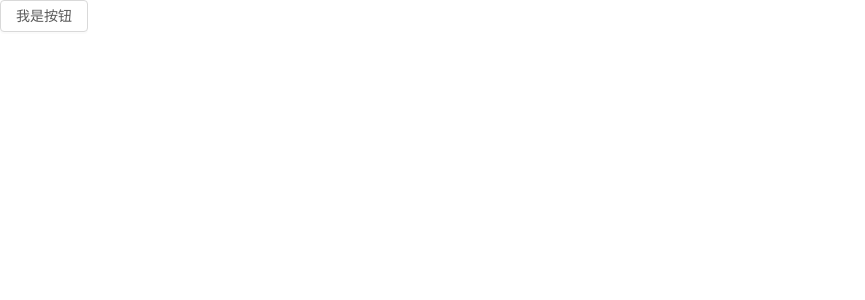
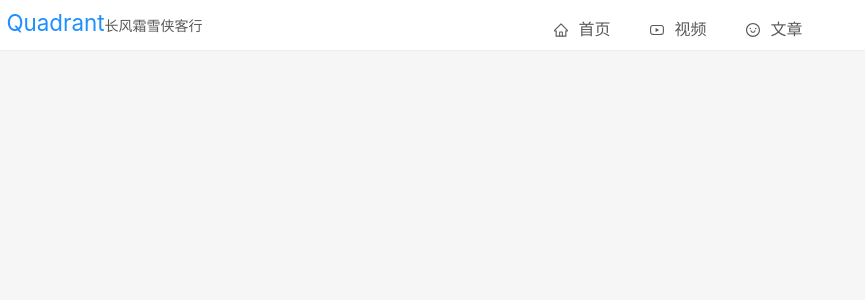
Before and after one commit to quadrant26/reactBlog, a Next.js app in the folder blog/: page / in a window 1280 px wide. Shown: the top 300 px of the page, without its empty margins (0-865 px from the left). Built offline with nearby package versions, Linux system fonts and the light colour scheme.

Commit message:
header 组件

```diff
--- /dev/null
+++ b/blog/components/Header.js
@@ -0,0 +1,35 @@
+import React from 'react';
+import '../static/style/components/header.css'
+
+import {Row, Col, Menu} from 'antd'
+import {HomeOutlined, YoutubeOutlined, SmileOutlined} from '@ant-design/icons'
+
+const Header = () => (
+    <div className="header">
+        <Row tyle="flex" justity="center">
+            <Col cs={12} sm={24} md={10} lg={10} xs={10}>
+                <span className="header-logo">Quadrant</span>
+                <span className="header-text">长风霜雪侠客行</span>
+            </Col>
+            <Col className="memu-div" xs={0} sm={0} md={14} lg={8} xl={6}>
+                <Menu mode="horizontal">
+                    <Menu.Item key="home">
+                        <HomeOutlined />
+                        首页
+                    </Menu.Item>
+                    <Menu.Item key="video">
+                        <YoutubeOutlined />
+                        视频
+                    </Menu.Item>
+                    <Menu.Item key="life">
+                        <SmileOutlined />
+                        文章
+                    </Menu.Item>
+                </Menu>
+            </Col>
+        </Row>
+    </div>
+)
+
+
+export default Header;
--- a/blog/pages/_app.js
+++ b/blog/pages/_app.js
@@ -2,4 +2,6 @@ import App from 'next/app'
 
 import 'antd/dist/antd.css'
 
+import '../static/style/pages/comm.css'
+
 export default App
--- a/blog/pages/index.js
+++ b/blog/pages/index.js
@@ -1,6 +1,7 @@
 import React from 'react'
 import Head from 'next/head'
-import {Button} from 'antd'
+
+import Header from '../components/Header'
 
 export default function Home() {
   return (
@@ -9,7 +10,7 @@ export default function Home() {
         <title>Home</title>
       </Head>
 
-      <div><Button>我是按钮</Button></div>
+      <Header />
     </div>
   )
 }
--- /dev/null
+++ b/blog/static/style/components/header.css
@@ -0,0 +1,26 @@
+.header{
+    background-color: #fff;
+    padding: .4rem;
+    overflow: hidden;
+    height: 3.2rem;
+    border-bottom:1px solid #eee;
+}
+.header-logo{
+    color:#1e90ff;
+    font-size: 1.4rem;
+    text-align: left;
+}
+.header-txt{
+    font-size: 0.6rem;
+    color: #999;
+    display: inline-block;
+    padding-left: 0.3rem;
+}
+.ant-meu{
+    line-height: 2.8rem;
+}
+.ant-menu-item{
+    font-size:1rem !important;
+    padding-left:1rem;
+    padding-right:1rem;
+}
--- /dev/null
+++ b/blog/static/style/pages/comm.css
@@ -0,0 +1,3 @@
+body{
+    background-color: #f6f6f6;
+}
```
